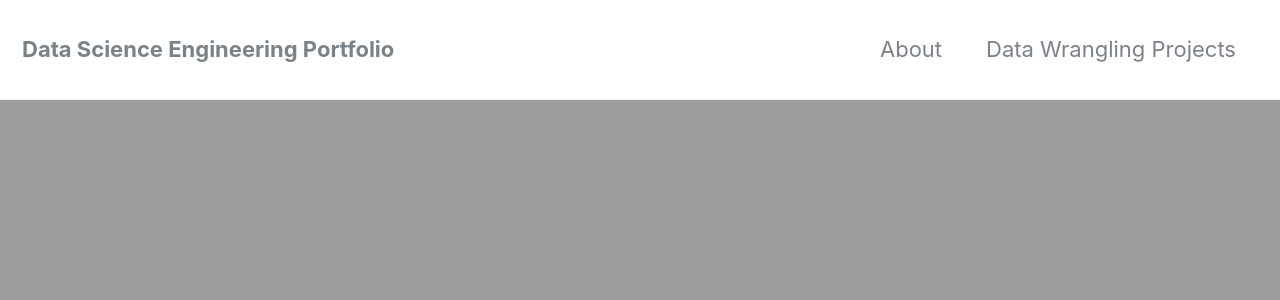
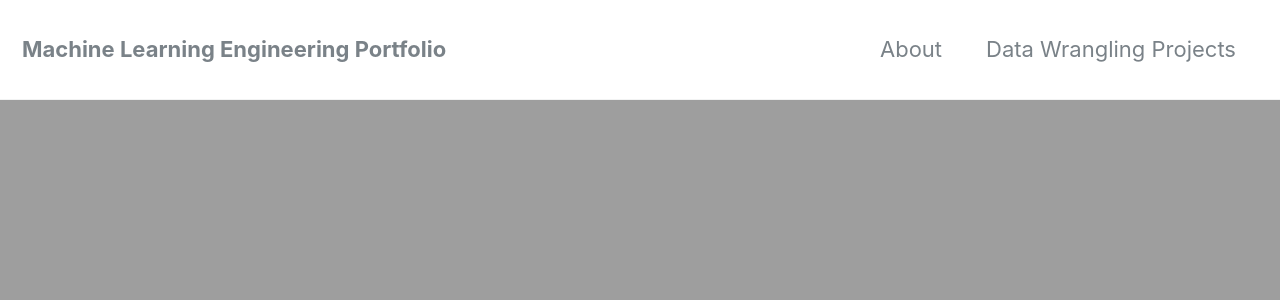
Before and after one commit to McSampson/McSampson.github.io, a Jekyll site: the page built from index.html, in a window 1280 px wide and 900 px high. Shown: the top 300 px of the window. Built offline with Jekyll 4.4.1, drawn with Linux system fonts in a browser that asks for light colours; nearby versions of some CDN libraries; the list of posts is cut into pages by our own code; some of the changed text lies outside the part shown.

Commit message:
new gith

```diff
--- a/_config.yml
+++ b/_config.yml
@@ -9,7 +9,7 @@ minimal_mistakes_skin    : "default" # "air", "aqua", "contrast", "dark", "dirt"
 
 # Site Settings
 locale                   : "en-US"
-title                    : "Data Science Engineering Portfolio"
+title                    : "Machine Learning Engineering Portfolio"
 title_separator          : "-"
 name                     : "Sampson N Ketetu"
 description              : "Machine Learning Engineering"
@@ -86,7 +86,7 @@ analytics:
 author:
   name             : "Sampson N Ketetu"
   avatar           : "/images/bio-pic-2.jpg" # path of avatar image, e.g. "/assets/images/bio-photo.jpg"
-  bio              : "Data Science Portfolio"
+  bio              : "Machine Learning Portfolio"
   location         : "Accra, Ghana"
   email            : "samps69@yahoo.com"
   uri              :
```
